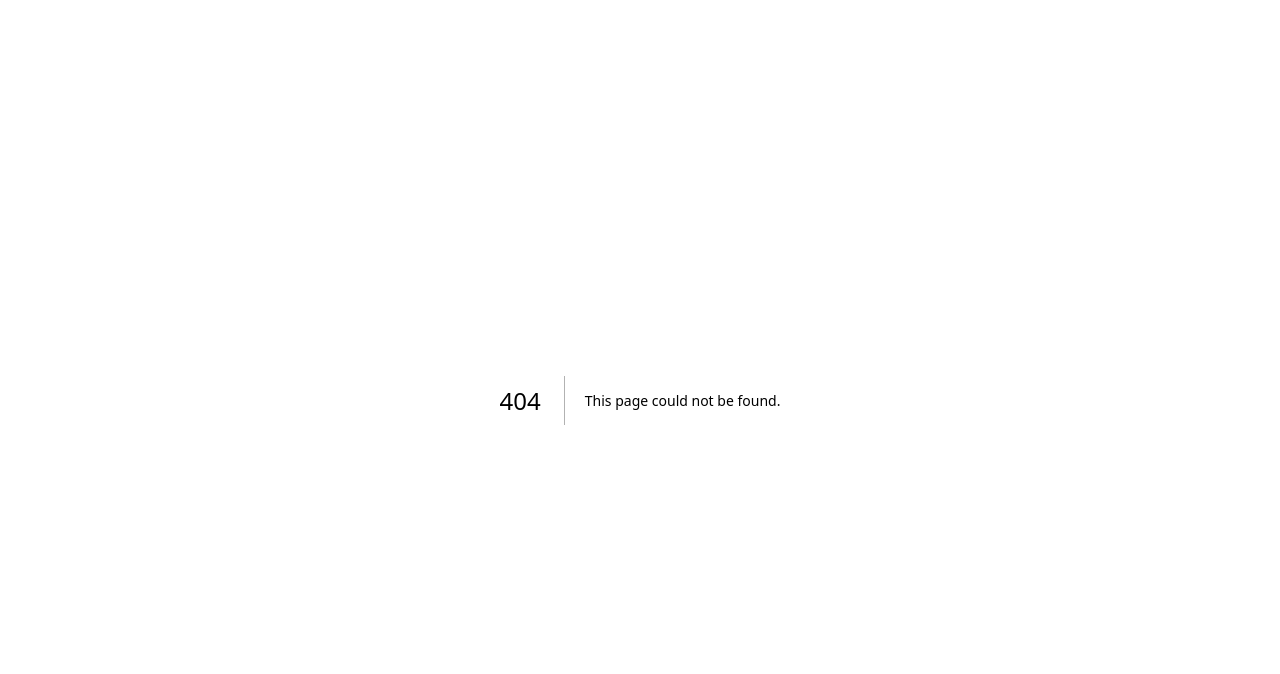
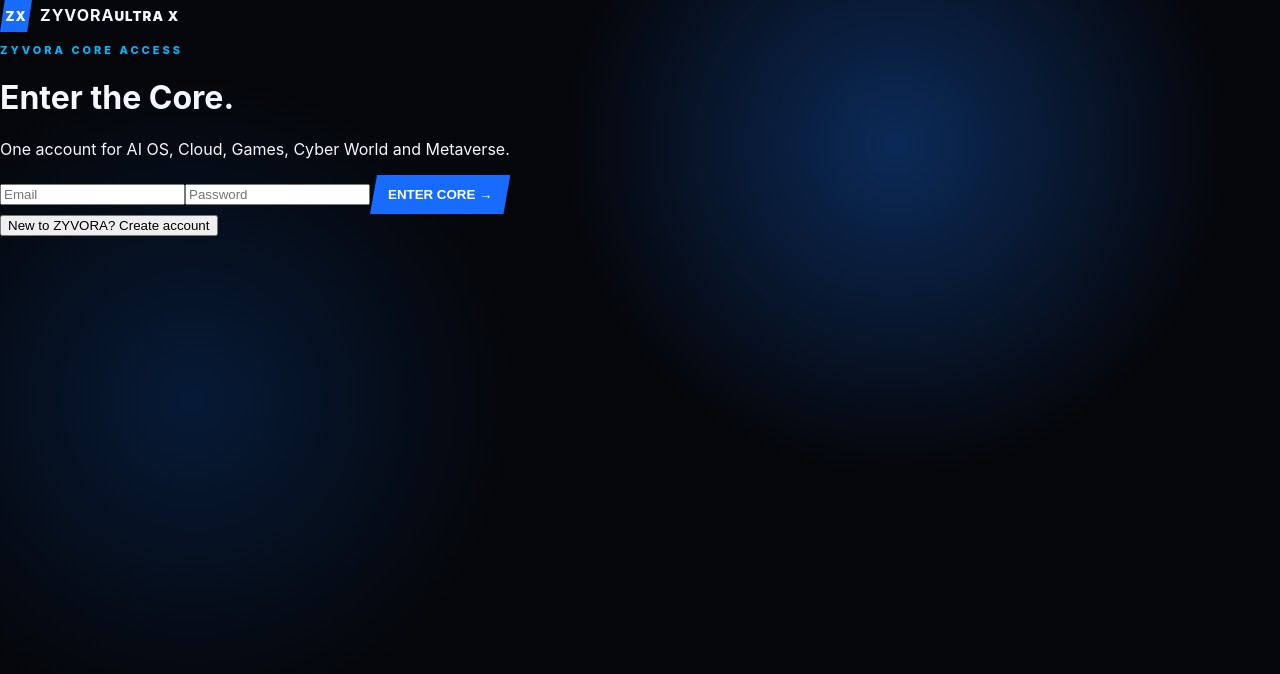
Before and after one commit to teamzyvorax/ZYVORA-ULTRA-X, a Next.js app in the folder apps/web/: page /login in a window 1280 px wide. Before the commit this address had no page. Shown: the top 674 px of the page. Built offline with nearby package versions, Linux system fonts and the light colour scheme.

Commit message:
feat(auth): add ZYVORA Core login and signup UI

```diff
--- /dev/null
+++ b/apps/web/app/login/page.tsx
@@ -0,0 +1,47 @@
+'use client';
+
+import { FormEvent, useState } from 'react';
+
+export default function LoginPage() {
+  const [mode, setMode] = useState<'login' | 'signup'>('login');
+  const [message, setMessage] = useState('');
+
+  async function submit(e: FormEvent<HTMLFormElement>) {
+    e.preventDefault();
+    const form = new FormData(e.currentTarget);
+    const endpoint = mode === 'login' ? '/api/v1/auth/login' : '/api/v1/auth/register';
+    const response = await fetch(endpoint, {
+      method: 'POST',
+      headers: { 'content-type': 'application/json' },
+      body: JSON.stringify({
+        email: form.get('email'),
+        password: form.get('password'),
+        username: form.get('username') || undefined
+      })
+    });
+    const data = await response.json();
+    setMessage(data.message || (response.ok ? 'Success' : 'Unable to continue'));
+    if (response.ok && data.token) localStorage.setItem('zyvora_token', data.token);
+  }
+
+  return (
+    <main className="auth-page">
+      <div className="auth-card">
+        <div className="brand"><span>ZX</span><strong>ZYVORA</strong><small>ULTRA X</small></div>
+        <p className="eyebrow">ZYVORA CORE ACCESS</p>
+        <h1>{mode === 'login' ? 'Enter the Core.' : 'Create your Core.'}</h1>
+        <p className="auth-copy">One account for AI OS, Cloud, Games, Cyber World and Metaverse.</p>
+        <form onSubmit={submit}>
+          {mode === 'signup' && <input name="username" placeholder="Username" minLength={3} required />}
+          <input name="email" type="email" placeholder="Email" required />
+          <input name="password" type="password" placeholder="Password" minLength={8} required />
+          <button className="primary" type="submit">{mode === 'login' ? 'ENTER CORE →' : 'CREATE ACCOUNT →'}</button>
+        </form>
+        {message && <div className="auth-message">{message}</div>}
+        <button className="switch" onClick={() => { setMode(mode === 'login' ? 'signup' : 'login'); setMessage(''); }}>
+          {mode === 'login' ? 'New to ZYVORA? Create account' : 'Already have an account? Sign in'}
+        </button>
+      </div>
+    </main>
+  );
+}
```
